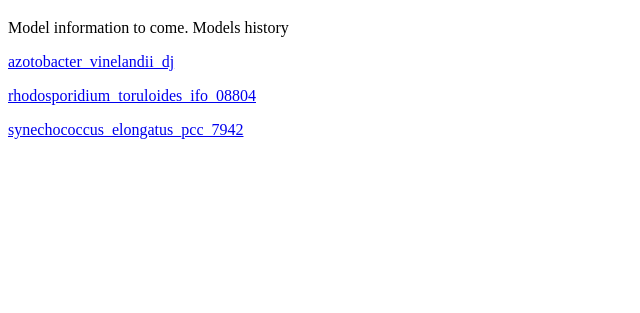
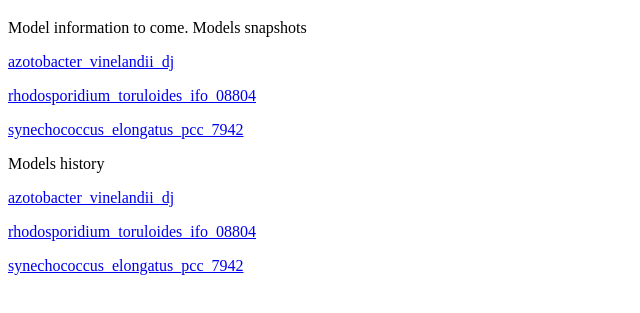
Before and after one commit to PNNL-CompBio/CONCERTO, a plain HTML site: page index.html in a window 1280 px wide. Shown: the part 61-374 px from the top of the page, without its empty margins (0-640 px from the left). Drawn offline with Linux system fonts and the light colour scheme.

Commit message:
Update index.html
Adding model history entries.

```diff
--- a/index.html
+++ b/index.html
@@ -5,9 +5,23 @@
 <h1> CONCERTO </h1>
 Model information to come.
 
-Models history
+Models snapshots
 <p><a href="iDT1278_release_report.html">azotobacter_vinelandii_dj</a></p>
 <p><a href="Rt_IFO0880_release_report.html">rhodosporidium_toruloides_ifo_08804</a></p>
 <p><a href="iJB785_release_report.html">synechococcus_elongatus_pcc_7942</a></p>
+
+
+
+  Models history
+  <p>
+    <a href="av_history_report.html">azotobacter_vinelandii_dj</a>
+  </p>
+  <p>
+    <a href="rt_history_report.html">rhodosporidium_toruloides_ifo_08804</a>
+  </p>
+  <p>
+    <a href="se_history_report.html">synechococcus_elongatus_pcc_7942</a>
+  </p>
+
 </body>
 </html>
```
